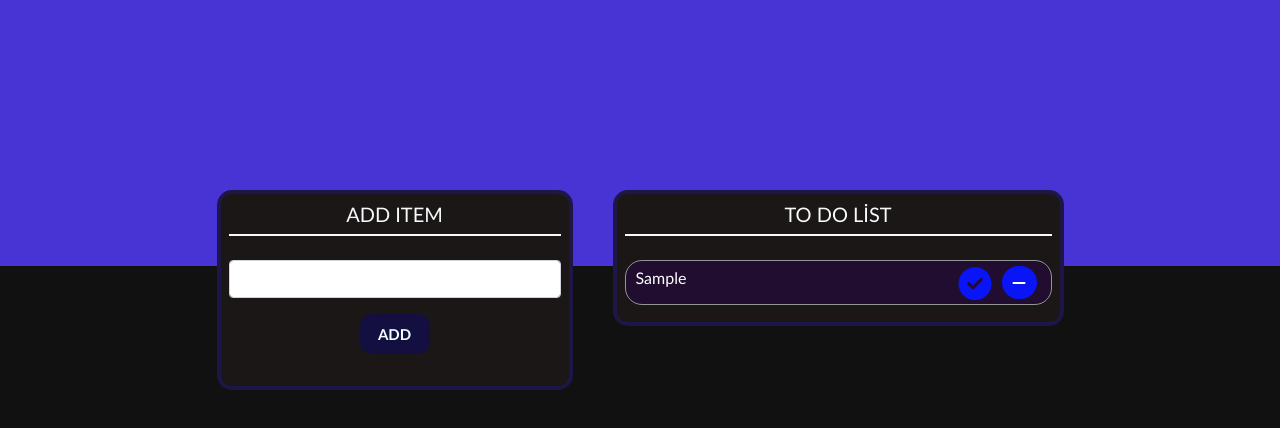
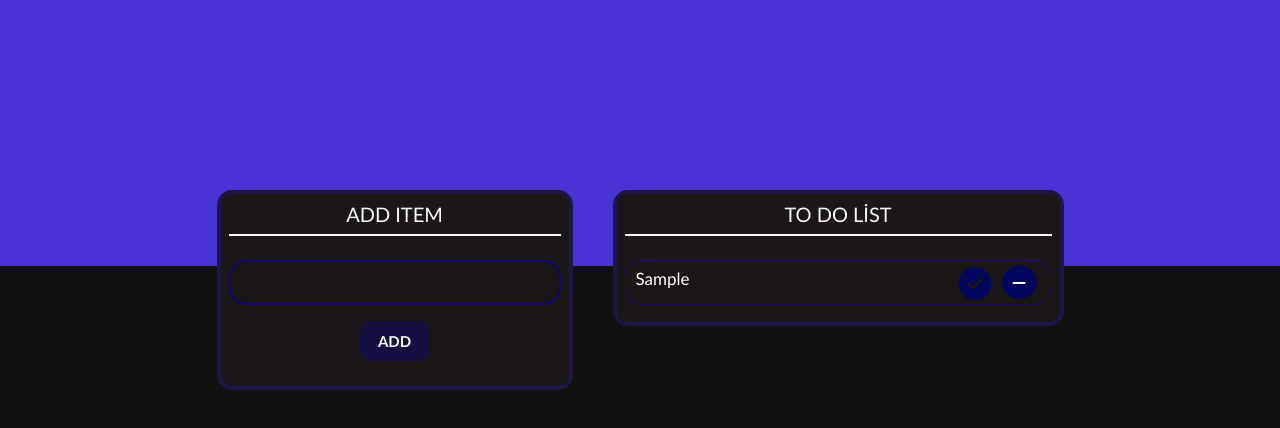
Before and after one commit to oykuky/js-To-Do-List, a plain HTML site: page index.html in a window 1280 px wide. Both pictures are taken after typing "Sample" into the empty fields and a click on the button "ADD". Shown: the part 134-562 px from the top of the page. Drawn offline with nearby package versions, Linux system fonts and the light colour scheme.

Commit message:
modified

```diff
--- a/style.css
+++ b/style.css
@@ -22,7 +22,7 @@
 
 
 .box1:hover{
-    box-shadow: 6px 0px 6px 6px rgb(149, 118, 212);
+    box-shadow: 6px 0px 6px 6px rgb(88, 7, 250);
 
 }
 
@@ -47,7 +47,6 @@
     top:15px;
 }
 
-
 .box2{
     border:4px solid rgba(31, 18, 222, 0.23);
     border-radius: 15px;
@@ -57,7 +56,7 @@
 }
 
 .box2:hover{
-    box-shadow: 6px 0px 6px 6px rgb(149, 118, 212);
+    box-shadow: 6px 0px 6px 6px rgb(88, 7, 250);
 }
 
 .ul-items{
@@ -71,7 +70,7 @@
 }
 
 .delClick{
-    background-color:#0915f6;
+    background-color:#02065d;
     color: #ffffff;
     height: 100%;
     width: 35px;
@@ -86,7 +85,7 @@
 .compClick{
     background-color: transparent;
     font-size:33px;
-    color:#0915f6;
+    color:#02065d;
     height: 100%;
     width:max-content;
     margin-right:4px;
@@ -100,19 +99,25 @@
 }
 
 .tasks{
-    background-color:rgba(33, 12, 53, 0.858);
+    background-color:rgba(0, 1, 6, 0.048);
     height: 45px;
     display: flex;
     padding: 5px 10px;
 	margin-bottom: 9px;
 	border-radius: 17px;
     cursor: pointer;
-    border: 1px solid #939697;
-
+    border: 1px solid #0f0475;
+    font-size: 17px;
 }
 
-
 #taskname{
- display: flex;
- margin-right:auto;
+    display: flex;
+    margin-right:auto;
 }
+#newTask input{
+       border-radius: 17px;
+       height: 45px;
+       background-color:rgba(0, 1, 6, 0.048);
+       color: #ffffff;
+       border:2px solid #0f0475;
+}
```
